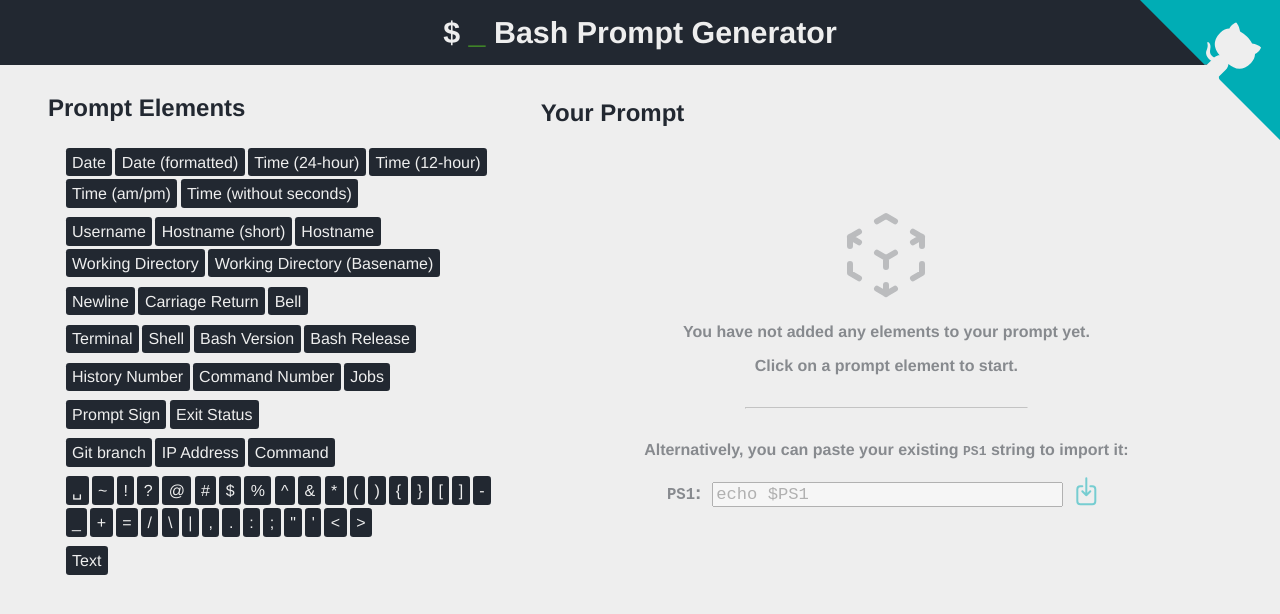
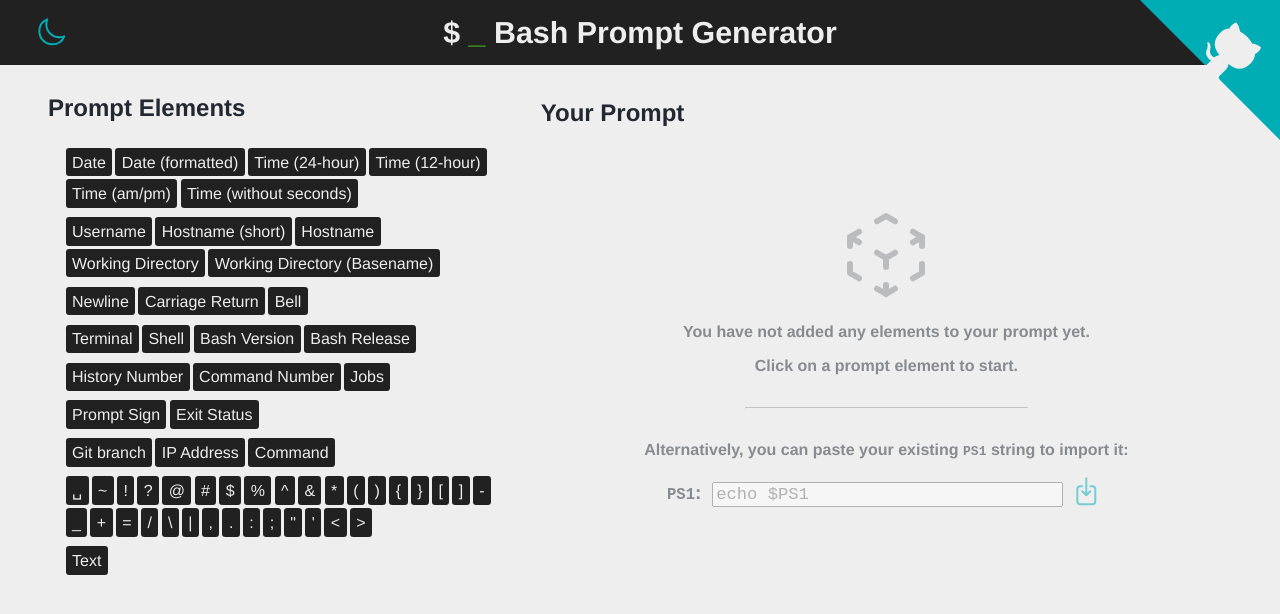
Before and after one commit to Scriptim/bash-prompt-generator, a Vue app: page / in a window 1280 px wide. Shown: the top 614 px of the page. Built offline with nearby package versions, Linux system fonts and the light colour scheme.

Commit message:
Add dark mode

```diff
--- a/src/App.vue
+++ b/src/App.vue
@@ -1,6 +1,7 @@
 <template>
+  <main :class="{ dark: darkMode }">
     <SiteHeader></SiteHeader>
-  <main>
+    <div class="flex-wrapper">
       <div id="element-selection">
         <ElementSelection></ElementSelection>
       </div>
@@ -15,6 +16,7 @@
         <br />
         <PromptPreview></PromptPreview>
       </div>
+    </div>
   </main>
 </template>
 
@@ -27,6 +29,7 @@
 import ElementProperties from './components/properties/ElementProperties.vue';
 import PS1Variable from './components/output/PS1Variable.vue';
 import PromptPreview from './components/output/PromptPreview.vue';
+import darkMode from './lib/darkMode';
 
 export default defineComponent({
   name: 'App',
@@ -48,6 +51,12 @@
     visibleState(): 'hidden' | 'visible' {
       return prompt.refs().elements.value.length === 0 ? 'hidden' : 'visible';
     },
+    /**
+     * Returns `true` if the dark mode is enabled, `false` otherwise.
+     */
+    darkMode(): boolean {
+      return darkMode().enabled;
+    },
   },
 });
 </script>
@@ -57,16 +66,23 @@
 
 body, main
   margin: 0
+  box-sizing: border-box
 
 body
-  color: $color-foreground
-  background-color: $color-background
   font-family: Helvetica, Arial, sans-serif
   -webkit-font-smoothing: antialiased
   -moz-osx-font-smoothing: grayscale
-  color: $color-foreground
 
 main
+  color: $color-foreground
+  background-color: $color-background
+  min-height: 100vh
+
+  &.dark
+    color: $color-dim
+    background-color: $color-foreground
+
+.flex-wrapper
   display: flex
   flex-wrap: wrap
   justify-content: space-between
@@ -106,11 +122,25 @@
 .hint
   opacity: 0.6
 
+.dark
+  h2,
+  h3
+    color: $color-background
+
+  .hint
+    opacity: 0.7
+
 br
   user-select: none
 
+.dark
+  input[type="text"],
+  input[type="number"]
+    background-color: $color-dim
+    color: $color-foreground
+
 @media screen and (max-width: 800px)
-  main
+  .flex-wrapper
     padding: 1em 1.2em
 
     &>div
--- a/src/assets/sass/_variables.sass
+++ b/src/assets/sass/_variables.sass
@@ -1,5 +1,7 @@
 $color-foreground: #222831
 $color-background: #eeeeee
+$color-dim: #BDBDBD
+$color-dark: #212121
 $color-accent: #00adb5
 $color-button: #628284
 $color-button-alt: #415658
--- a/src/components/SiteHeader.vue
+++ b/src/components/SiteHeader.vue
@@ -1,6 +1,7 @@
 <!-- eslint-disable max-len -->
 <template>
-  <header>
+  <header :class="{ dark: darkMode }">
+    <IconButton icon="MoonIcon" title="Toggle dark mode" @click="toggleDarkMode" class="toggle-darkmode-btn"></IconButton>
     <h1>$&nbsp;<span class="underscore">_</span>&nbsp;Bash Prompt Generator</h1>
     <!--
       The github corner element was adapted from <https://github.com/tholman/github-corners>.
@@ -34,12 +35,33 @@
 
 <script lang="ts">
 import { defineComponent } from 'vue';
+import darkMode from '@/lib/darkMode';
+import IconButton from './ui/IconButton.vue';
 
 /**
  * The site header containing the title.
  */
 export default defineComponent({
   name: 'SiteHeader',
+  components: {
+    IconButton,
+  },
+  methods: {
+    /**
+     * Toggles the dark mode.
+     */
+    toggleDarkMode(): void {
+      darkMode().toggle();
+    },
+  },
+  computed: {
+    /**
+     * Returns `true` if the dark mode is enabled, `false` otherwise.
+     */
+    darkMode(): boolean {
+      return darkMode().enabled;
+    },
+  },
 });
 </script>
 
@@ -49,13 +71,18 @@
 header
   margin: 0
   color: $color-background
-  background-color: $color-foreground
+  background-color: #212121
   text-align: center
 
   h1
     font-size: 1.9em
     margin: 0
     padding: 0.5em
+
+  .toggle-darkmode-btn
+    position: absolute
+    top: 1em
+    left: 2em
 
   .underscore
     color: #4caa25
@@ -82,6 +109,12 @@
 .github-corner:hover
   .octo-arm
     animation: octocat-wave 560ms ease-in-out
+
+.dark
+  .github-corner
+    .octo-arm,
+    .octo-body
+      color: $color-foreground
 
 @keyframes octocat-wave
   0%,
--- a/src/components/base/EmptyState.vue
+++ b/src/components/base/EmptyState.vue
@@ -1,5 +1,5 @@
 <template>
-  <div v-if="empty" class="empty-state">
+  <div v-if="empty" class="empty-state" :class="{ dark: darkMode }">
     <CubeTransparentIcon class="empty-state-icon" />
     <br />
     <slot></slot>
@@ -9,6 +9,7 @@
 <script lang="ts">
 import { defineComponent } from 'vue';
 import { CubeTransparentIcon } from '@heroicons/vue/24/outline';
+import darkMode from '@/lib/darkMode';
 
 export default defineComponent({
   name: 'BaseEmptyState',
@@ -26,6 +27,14 @@
       required: true,
     },
   },
+  computed: {
+    /**
+     * Returns `true` if the dark mode is enabled, `false` otherwise.
+     */
+    darkMode(): boolean {
+      return darkMode().enabled;
+    },
+  },
 });
 </script>
 
@@ -41,4 +50,9 @@
 .empty-state-icon
   width: 6em
   opacity: 0.5
+
+.dark
+  .empty-state,
+  .empty-state-icon
+    opacity: 0.7
 </style>
--- a/src/components/base/PromptElement.vue
+++ b/src/components/base/PromptElement.vue
@@ -1,11 +1,12 @@
 <template>
-  <div class="prompt-element" :title="tooltip">
+  <div class="prompt-element" :title="tooltip" :class="{ dark: darkMode }">
     <span class="prompt-element_label">{{ label }}</span>
     <slot></slot>
   </div>
 </template>
 
 <script lang="ts">
+import darkMode from '@/lib/darkMode';
 import { defineComponent } from 'vue';
 
 export default defineComponent({
@@ -28,6 +29,14 @@
       default: '',
     },
   },
+  computed: {
+    /**
+     * Returns `true` if the dark mode is enabled, `false` otherwise.
+     */
+    darkMode(): boolean {
+      return darkMode().enabled;
+    },
+  },
 });
 </script>
 
@@ -38,9 +47,12 @@
   display: inline-block
   border-radius: 0.2em
   padding: 0.3em 0.4em
-  background-color: $color-foreground
+  background-color: $color-dark
   color: $color-background
   cursor: pointer
+
+  &.dark
+    color: $color-dim
 
   .prompt-element_label
     vertical-align: middle
--- a/src/components/output/PS1Variable.vue
+++ b/src/components/output/PS1Variable.vue
@@ -6,7 +6,7 @@
     Paste this line into your shell to test your prompt or append it to your <code>~/.bashrc</code> file to set it
     permanently.
   </p>
-  <div class="ps1">
+  <div class="ps1" :class="{ dark: darkMode }">
     <span>{{ ps1 }}</span>
   </div>
 </template>
@@ -20,6 +20,7 @@
 import { PropertiesState, defaultPropertiesState, propertiesDelta } from '@/lib/promptElementProperties';
 import { ANSI, displayColor } from '@/lib/enum/ansi';
 import { Color } from '@/lib/enum/color';
+import darkMode from '@/lib/darkMode';
 import IconButton from '../ui/IconButton.vue';
 
 /**
@@ -212,6 +213,12 @@
      * The PS1 string as generated by `generatePS1`.
      */
     ps1: () => generatePS1(prompt.state().elements.map((element) => element.data)),
+    /**
+     * Returns `true` if the dark mode is enabled, `false` otherwise.
+     */
+    darkMode(): boolean {
+      return darkMode().enabled;
+    },
   },
   components: { IconButton },
   methods: {
@@ -239,6 +246,10 @@
   min-height: 1.5em
   word-break: break-all
 
+  &.dark
+    color: $color-dim
+    background-color: $color-dark
+
   span
     user-select: all
 </style>
--- a/src/components/properties/ElementProperties.vue
+++ b/src/components/properties/ElementProperties.vue
@@ -1,7 +1,7 @@
 <template>
   <h2>Properties</h2>
   <br />
-  <div class="properties-wrapper" v-if="selected !== null && element !== null">
+  <div class="properties-wrapper" v-if="selected !== null && element !== null" :class="{ dark: darkMode }">
     <div class="properties_parameter" v-if="element.type.parameters.length > 0">
       <h3>Parameters</h3>
       <br />
@@ -110,6 +110,7 @@
 import prompt from '@/lib/prompt';
 import { Color } from '@/lib/enum/color';
 import { PromptElement } from '@/lib/promptElement';
+import darkMode from '@/lib/darkMode';
 import EmptyState from '../base/EmptyState.vue';
 import ColorPicker from '../ui/ColorPicker.vue';
 import IconButton from '../ui/IconButton.vue';
@@ -123,8 +124,8 @@
     ColorPicker,
     Popper,
     EmptyState,
-    IconButton
-},
+    IconButton,
+  },
   data() {
     return {
       /**
@@ -149,6 +150,12 @@
      */
     empty(): boolean {
       return prompt.refs().elements.value.length > 0 && prompt.refs().selected.value === null;
+    },
+    /**
+     * Returns `true` if the dark mode is enabled, `false` otherwise.
+     */
+    darkMode(): boolean {
+      return darkMode().enabled;
     },
   },
   methods: {
@@ -194,8 +201,14 @@
 
 .properties-wrapper
   text-align: left
-  --popper-theme-background-color: white
-  --popper-theme-background-color-hover: white
+  // lighten($color-background, 10%)
+  --popper-theme-background-color: #ffffff
+  --popper-theme-background-color-hover: #ffffff
+
+  &.dark
+    // lighten($color-foreground, 10%)
+    --popper-theme-background-color: #37414f
+    --popper-theme-background-color-hover: #37414f
 
 h3
   margin: 0.7em 0 0.3em
--- a/src/components/ui/ColorPicker.vue
+++ b/src/components/ui/ColorPicker.vue
@@ -1,5 +1,5 @@
 <template>
-  <div class="color-picker">
+  <div class="color-picker" :class="{ dark: darkMode }">
     <div class="color-picker_reset">
       <div class="color-picker_color" title="Reset color" @click="selectColor(null)" @keydown="selectColor(null)">
         <XCircleIcon></XCircleIcon>
@@ -36,6 +36,7 @@
 import { defineComponent } from 'vue';
 import { XCircleIcon } from '@heroicons/vue/24/outline';
 import { Color, COLORS } from '@/lib/enum/color';
+import darkMode from '@/lib/darkMode';
 
 /**
  * Color picker for setting the foreground or background color of an element.
@@ -71,6 +72,14 @@
       this.$emit('selectColor', color);
     },
   },
+  computed: {
+    /**
+     * Returns `true` if the dark mode is enabled, `false` otherwise.
+     */
+    darkMode(): boolean {
+      return darkMode().enabled;
+    },
+  },
 });
 </script>
 
@@ -83,6 +92,9 @@
   background: lighten($color-background, 10%)
   box-shadow: 0 0 0.8em 0.2em rgba(0, 0, 0, 0.2)
   z-index: 2
+
+  &.dark
+    background: lighten($color-foreground, 10%)
 
 .color-picker_color4
   margin-bottom: 0.4em
@@ -114,6 +126,10 @@
     transform: scale(1.2)
     box-shadow: 0.02em 0.1em 0.3em 0.1em rgba(0, 0, 0, 0.2)
 
+.dark
+  .color-picker_color.selected
+    outline: 0.2em solid $color-background
+
 .color-picker_reset
   margin-bottom: 0.4em
 
--- a/src/components/ui/IconButton.vue
+++ b/src/components/ui/IconButton.vue
@@ -8,10 +8,11 @@
 import { defineComponent } from 'vue';
 // import all icons that will be used; also register them in the components section below
 import {
+  ArrowDownOnSquareIcon,
   ClipboardIcon,
   LightBulbIcon,
+  MoonIcon,
   Square2StackIcon,
-  ArrowDownOnSquareIcon,
   TrashIcon,
   XMarkIcon,
 } from '@heroicons/vue/24/outline';
@@ -42,11 +43,12 @@
     },
   },
   components: {
+    ArrowDownOnSquareIcon,
     ClipboardIcon,
     LightBulbIcon,
+    MoonIcon,
     Square2StackIcon,
     TrashIcon,
-    ArrowDownOnSquareIcon,
     XMarkIcon,
   },
 });
--- /dev/null
+++ b/src/lib/darkMode.ts
@@ -0,0 +1,32 @@
+import { defineStore } from 'pinia';
+
+/**
+ * The dark mode store holding whether the dark mode is currently enabled.
+ */
+export default () =>
+  defineStore({
+    id: 'darkMode',
+    persist: {
+      key: 'darkMode-pinia',
+      // store a simple boolean value instead of the whole store object
+      serializer: {
+        serialize: (state) => state.enabled.toString(),
+        deserialize: (state) => ({ enabled: state === 'true' }),
+      },
+      paths: ['enabled'],
+    },
+    state: () => ({
+      /**
+       * Whether the dark mode is currently enabled.
+       */
+      enabled: false,
+    }),
+    actions: {
+      /**
+       * Toggles the dark mode.
+       */
+      toggle() {
+        this.enabled = !this.enabled;
+      },
+    },
+  })();
```
Lines whose indentation alone changed are shown as unchanged.
